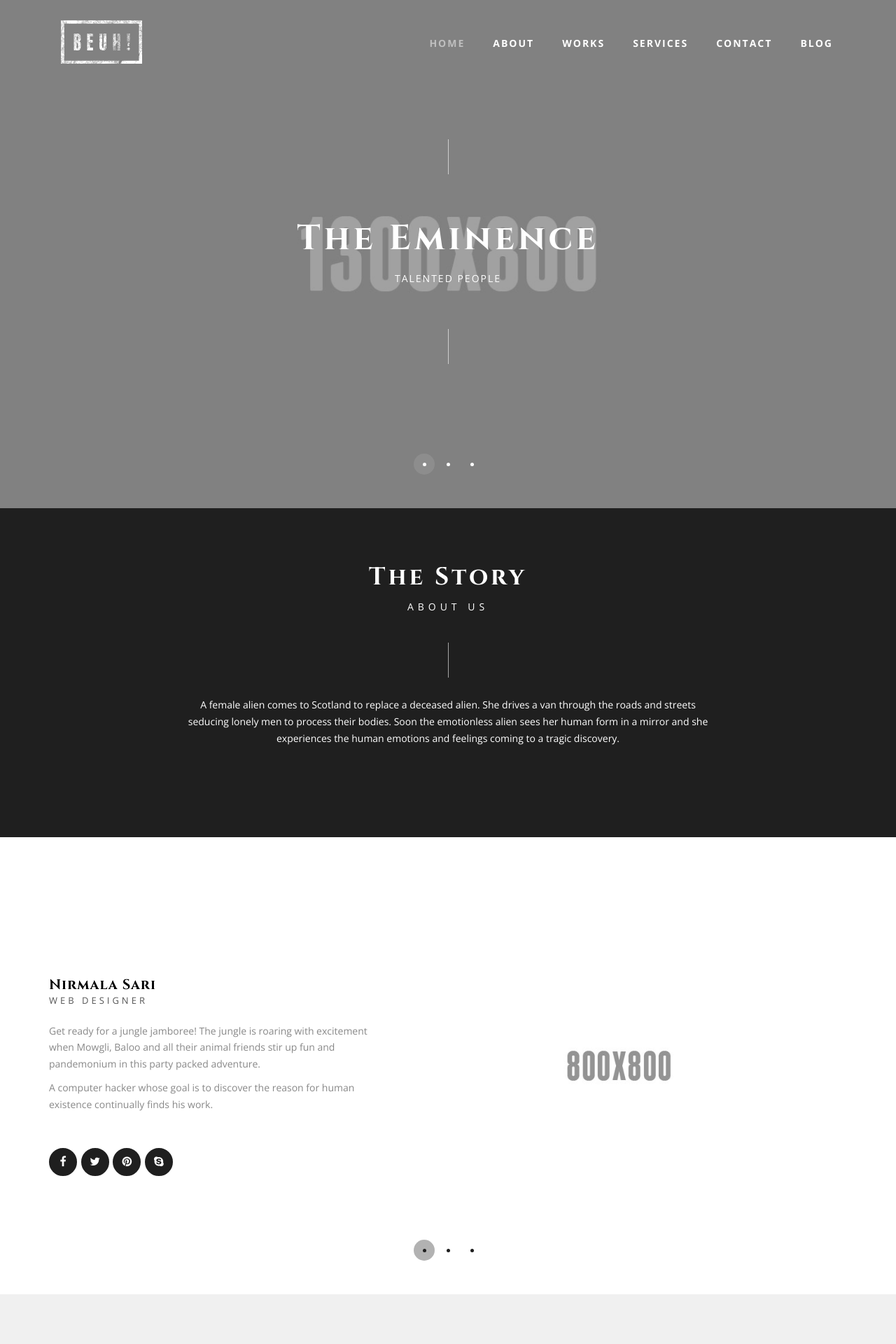
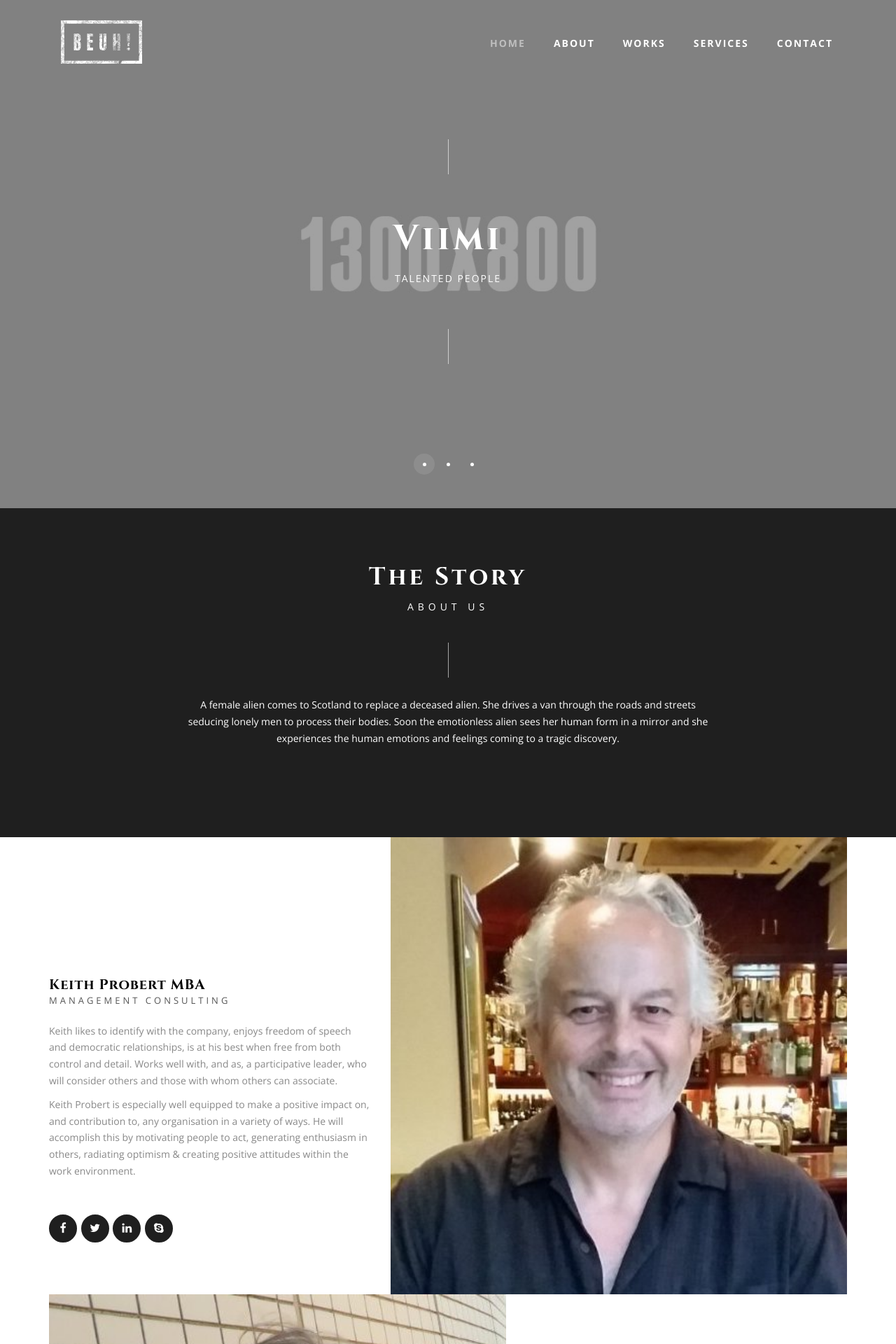
Before and after one commit to hrvatskibogmars/viimi, a Django app: page / in a window 1280 px wide. Shown: the top 1920 px of the page at 70% size. Run offline with Django 3.2, Linux system fonts and the light colour scheme; some libraries are stand-ins or nearby versions.

Commit message:
mockup v1

```diff
--- a/templates/index.html
+++ b/templates/index.html
@@ -51,7 +51,7 @@
                                 <li><a href="#works">Works</a></li>
                                 <li><a href="#services">Services</a></li>
                                 <li><a href="#contact">Contact</a></li>
-                                <li><a class="external" href="blog.html">Blog</a></li>
+                                <!--li><a class="external" href="blog.html">Blog</a></li-->
                             </ul>
                         </div><!--/.menu-box-->
                         <div class="box-mobile hidden-lg hidden-md">
@@ -78,7 +78,7 @@
                             <div class="row">
                                 <div class="col-md-8 col-md-offset-2">
                                     <div class="liner"></div>
-                                    <h3>The Eminence</h3>
+                                    <h3>Viimi</h3>
                                     <p>talented people</p>
                                     <div class="liner"></div>
                                 </div><!--/.col-md-8-->
@@ -94,8 +94,8 @@
                             <div class="row">
                                 <div class="col-md-8 col-md-offset-2">
                                     <div class="liner"></div>
-                                    <h3>The Mindset</h3>
-                                    <p>out of the box</p>
+                                    <h3>Text 2 </h3>
+                                    <p>Description 2</p>
                                     <div class="liner"></div>
                                 </div><!--/.col-md-8-->
                             </div><!--/.row-->
@@ -110,8 +110,8 @@
                             <div class="row">
                                 <div class="col-md-8 col-md-offset-2">
                                     <div class="liner"></div>
-                                    <h3>The Luxury</h3>
-                                    <p>modern and stylish</p>
+                                    <h3>Text n</h3>
+                                    <p>Description <nav></nav></p>
                                     <div class="liner"></div>
                                 </div><!--/.col-md-8-->
                             </div><!--/.row-->
@@ -141,53 +141,54 @@
         <div id="team" class="clearfix">
         	<div class="container">
                 <div class="row">
-                	<div class="team-slider" data-auto-play="8000">
+                	<!--div class="team-slider" data-auto-play="8000"-->
                         <div class="team-inner clearfix">
                             <div class="col-md-5">
                                 <div class="team-spacing"></div>
-                                <h3 class="small-title">Nirmala Sari</h3>
-                                <p class="team-post">Web Designer</p>
-                                <p>Get ready for a jungle jamboree! The jungle is roaring with excitement when Mowgli, Baloo and all their animal friends stir up fun and pandemonium
-                                in this party packed adventure.</p>
-                                <p>A computer hacker whose goal is to discover the reason for human existence continually finds his work. </p>
+                                <h3 class="small-title">Keith Probert MBA</h3>
+                                <p class="team-post">Management Consulting</p>
+                                <p>Keith likes to identify with the company, enjoys freedom of speech and democratic relationships, is at his best when free from both control and detail. Works well with, and as, a participative leader, who will consider others and those with whom others can associate. </p>
+                                <p>Keith Probert is especially well equipped to make a positive impact on, and contribution to, any organisation in a variety of ways. He will accomplish this by motivating people to act, generating enthusiasm in others, radiating optimism & creating positive attitudes within the work environment.</p>
                                 <div class="spacing40"></div>
                                 <ul class="team-social">
-                                    <li><a href="#"><i class="fa fa-facebook"></i></a></li>
-                                    <li><a href="#"><i class="fa fa-twitter"></i></a></li>
-                                    <li><a href="#"><i class="fa fa-pinterest"></i></a></li>
-                                    <li><a href="#"><i class="fa fa-skype"></i></a></li>
+                                    <li><a href="https://web.facebook.com/keith.probert.18?fref=ts" target="_blank" ><i class="fa fa-facebook"></i></a></li>
+                                    <li><a href="#" target="_blank" ><i class="fa fa-twitter"></i></a></li>
+                                    <li><a href="https://hr.linkedin.com/in/keithprobert" target="_blank" ><i class="fa fa-linkedin"></i></a></li>
+                                    <li><a href="#" target="_blank" ><i class="fa fa-skype"></i></a></li>
                                 </ul>
                                 <div class="spacing40 clearboth"></div>
                             </div><!--/.col-md-4-->
 
                             <div class="col-md-7">
-                                <img src="{% static 'images/team/big1.jpg' %}" alt="team">
+
+                                <img src="{% static 'images/team/keith.jpg' %}" alt="team">
+                                <!--img src="{% static 'images/team/big1.jpg' %}" alt="team"-->
                             </div><!--/.col-md-7-->
                         </div><!--/.team-inner-->
 
                         <div class="team-inner clearfix">
+                          <div class="col-md-7">
+                                <img src="{% static 'images/team/izabela.jpg' %}" alt="team">
+                            </div><!--/.col-md-7-->
                             <div class="col-md-5">
                                 <div class="team-spacing"></div>
-                                <h3 class="small-title">Wulan Jamila</h3>
-                                <p class="team-post">Web Developer</p>
-                                <p>A computer hacker whose goal is to discover the reason for human existence continually finds his work. </p>
-                                <p>Get ready for a jungle jamboree! The jungle is roaring with excitement when Mowgli, Baloo and all their animal friends stir up fun and pandemonium
-                                in this party packed adventure.</p>
+                                <h3 class="small-title">Izabela Probert</h3>
+                                <p class="team-post">Management Consulting</p>
+                                <p>Highly skilled Chartered Global Management Accountant with particular emphasis on outsourcing, shared services, change and transition management, workflows, process reviews and controls, corporate cultural challenges, training.</p>
+                                <p>Direct national and international experience within a large number of leading blue-chip organisations on shared service centres, knowledge transfer, communications, programme and project management, finance systems implementations.</p>
+                                <p>Interested in organisations requiring support during times of change, transformation and/or re-structuring. Will travel. Interim Services also available in German and Croatian.</p>
                                 <div class="spacing40"></div>
                                 <ul class="team-social">
-                                    <li><a href="#"><i class="fa fa-twitter"></i></a></li>
-                                    <li><a href="#"><i class="fa fa-xing"></i></a></li>
-                                    <li><a href="#"><i class="fa fa-skype"></i></a></li>
+                                    <li><a href="https://web.facebook.com/izabelaprobert" target="_blank" ><i class="fa fa-facebook"></i></a></li>
+                                    <li><a href="#"><i class="fa fa-twitter"  target="_blank"></i></a></li>
+                                    <li><a href="https://uk.linkedin.com/in/izabela01" target="_blank" ><i class="fa fa-linkedin"></i></a></li>
+                                    <li><a href="#"><i class="fa fa-skype"  target="_blank"></i></a></li>
                                 </ul>
                                 <div class="spacing40 clearboth"></div>
                             </div><!--/.col-md-4-->
-
-                            <div class="col-md-7">
-                                <img src="{% static 'images/team/big2.jpg' %}" alt="team">
-                            </div><!--/.col-md-7-->
                         </div><!--/.team-inner-->
 
-                        <div class="team-inner clearfix">
+                        <!--div class="team-inner clearfix">
                             <div class="col-md-5">
                                 <div class="team-spacing"></div>
                                 <h3 class="small-title">Melanie Tahir</h3>
@@ -205,54 +206,22 @@
                                 <div class="spacing40 clearboth"></div>
                             </div><!--/.col-md-4-->
 
-                            <div class="col-md-7">
+                            <!--div class="col-md-7">
                                 <img src="{% static 'images/team/big3.jpg' %}" alt="team">
                             </div><!--/.col-md-7-->
                         </div><!--/.team-inner-->
 
-                    </div><!--/.team-slider-->
+                    <!--/div><!--/.team-slider-->
                 </div><!--/.row-->
             </div><!--/.container-->
         </div><!--/team-->
-
-        <div id="client" class="content align-center grey-bg">
-        	<div class="container">
-            	<div class="row">
-
-                    <!--client list start-->
-                    <div class="col-md-3 col-sm-6">
-                    	<img alt="client" src="{% static 'images/client/1.png' %}">
-                        <div class="spacing40"></div>
-                    </div>
-
-                    <div class="col-md-3 col-sm-6">
-                    	<img alt="client" src="{% static 'images/client/2.png' %}">
-                        <div class="spacing40"></div>
-                    </div>
-
-                    <div class="col-md-3 col-sm-6">
-                    	<img alt="client" src="{% static 'images/client/3.png' %}">
-                        <div class="spacing40"></div>
-                    </div>
-
-                    <div class="col-md-3 col-sm-6">
-                    	<img alt="client" src="{% static 'images/client/4.png' %}">
-                        <div class="spacing40"></div>
-                    </div>
-                    <!--client list end-->
-
-                </div><!--/.row-->
-            </div><!--/.container-->
-        </div><!--/client-->
-
-
 
         <div class="bg bg1 clearfix">
 			<div class="bg-mask"></div>
 			<div class="para-img"></div>
 			<div class="container big-text">
 				<p>Our Culture</p>
-				<h3>Happiness is when what you think, what you say, and what you do are in harmony.</h3>
+				<h3>Where you are we go!</h3>
 				<div class="liner"></div>
 				<div class="clearboth"></div><i class="fa fa-heart-o"></i>
 			</div><!--/.big-text-->
@@ -282,9 +251,9 @@
         	<div class="container">
             	<ul class="port-filter">
                 	<li><a class="active" href="#" data-filter="*">All</a></li>
-                    <li><a href="#" data-filter=".design">Web Design</a></li>
-                    <li><a href="#" data-filter=".development">Web Development</a></li>
-                    <li><a href="#" data-filter=".photography">Photography</a></li>
+                    <li><a href="#" data-filter=".design"> Business Development</a></li>
+                    <li><a href="#" data-filter=".development">Coaching</a></li>
+                    <li><a href="#" data-filter=".photography">Managment</a></li>
                 </ul>
                 <div class="row">
                     <div class="spacing40"></div>
@@ -527,10 +496,10 @@
                         <p>Struggles with his diagnosis</p>
                         <a href="#">Order Now</a>
                     </div><!--/.p-table-->
-                    <div class="spacing40"></div>
+                    <!--div class="spacing40"></div>
                 </div><!--/.col-md-4-->
 
-                <div class="col-md-4">
+                <!--div class="col-md-4">
                 	<div class="p-table clearfix">
                     	<h3>Cab Package</h3>
                         <p class="p-price">$25/month</p>
@@ -541,10 +510,10 @@
                         <p>Struggles with his diagnosis</p>
                         <a href="#">Order Now</a>
                     </div><!--/.p-table-->
-                    <div class="spacing40"></div>
+                    <!--div class="spacing40"></div>
                 </div><!--/.col-md-4-->
 
-                <div class="col-md-4">
+                <!--div class="col-md-4">
                 	<div class="p-table clearfix">
                     	<h3>Cube Package</h3>
                         <p class="p-price">$25/month</p>
@@ -555,13 +524,13 @@
                         <p>Struggles with his diagnosis</p>
                         <a href="#">Order Now</a>
                     </div><!--/.p-table-->
-                    <div class="spacing40"></div>
+                    <!--div class="spacing40"></div>
                 </div><!--/.col-md-4-->
 
-            </div>
-        </div><!--/.pricing-table-->
+            <!--/div>
+        </div--><!--/.pricing-table-->
 
-        <div class="bg bg3 clearfix">
+        <!--div class="bg bg3 clearfix">
 			<div class="bg-mask"></div>
 			<div class="para-img"></div>
 			<div class="container big-text">
```
Also changed, not shown: other parts of templates/index.html (+33 -3 lines), static/images/logo1.jpg (added), static/images/team/izabela.jpg (added), static/images/team/keith.jpg (added).
